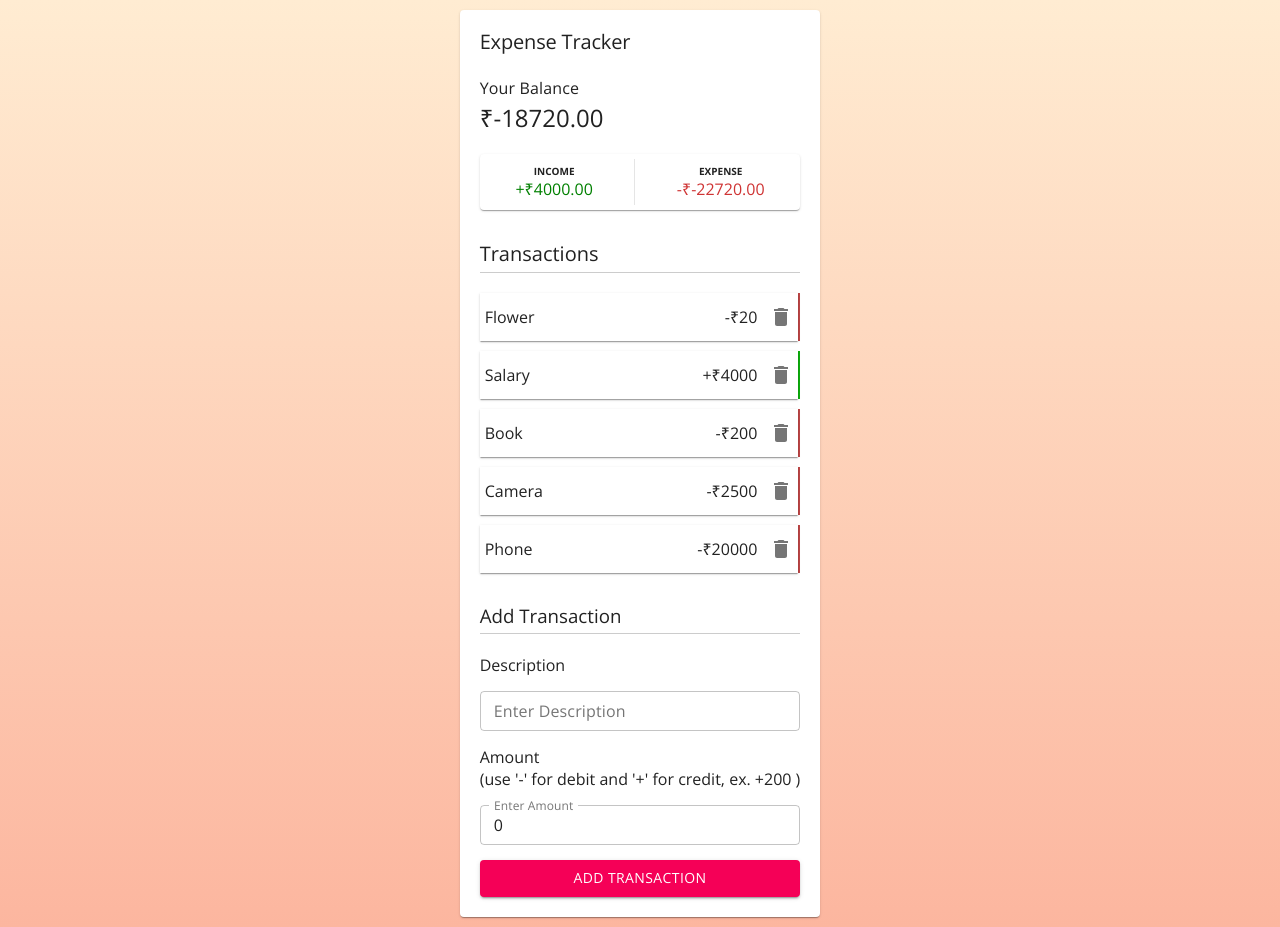
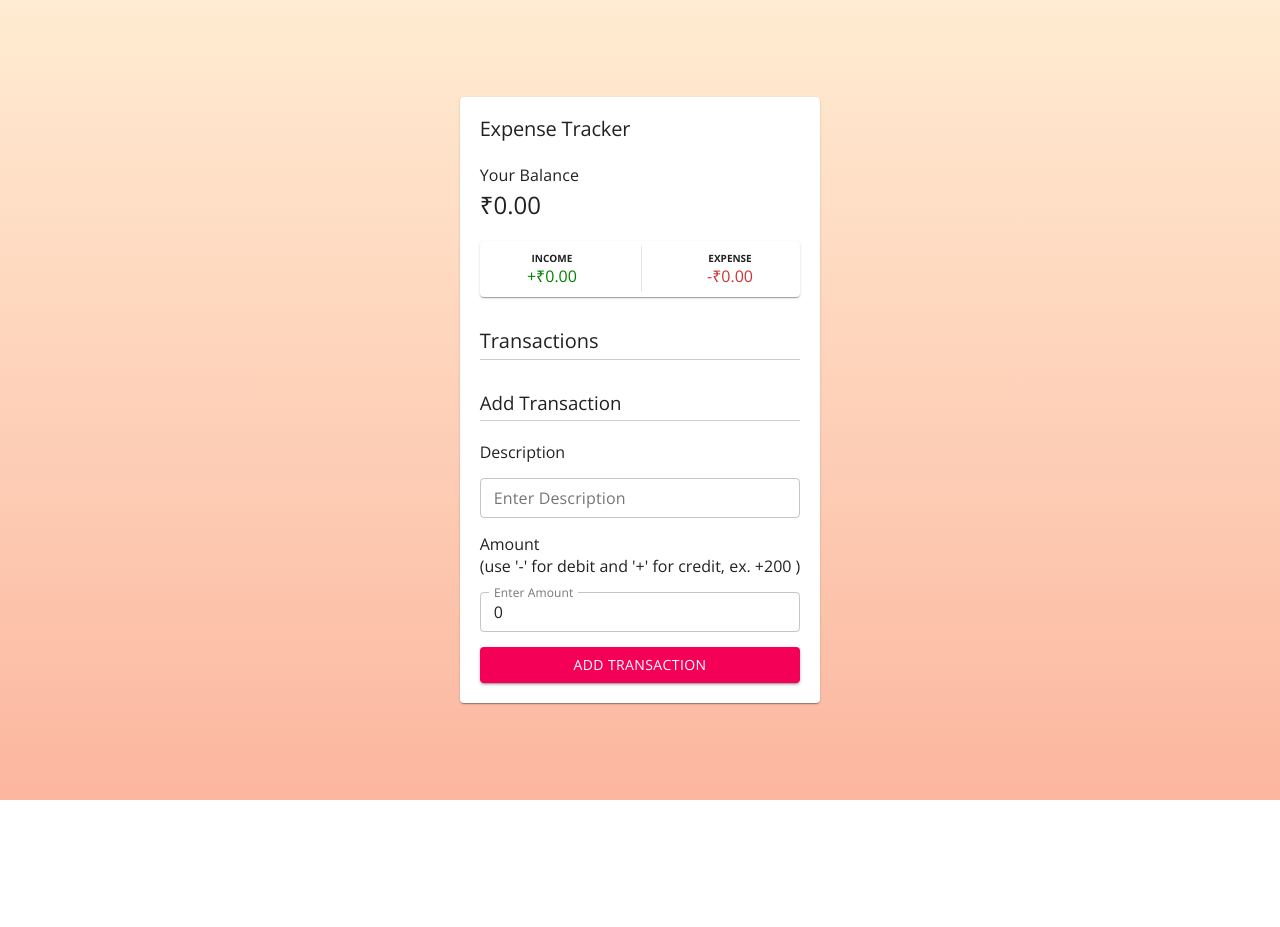
Before and after one commit to Anuragtech02/expense-tracker-react, a React (Create React App) app: page / in a window 1280 px wide. After the commit the page ends 800 px from the top, so only its background shows below. Built offline with nearby package versions, Linux system fonts and the light colour scheme.

Commit message:
All functionalitites done except saving data

```diff
--- a/src/App.js
+++ b/src/App.js
@@ -13,7 +13,6 @@ import styles from "./App.module.css";
 const App = () => {
   return (
     <GlobalProvider>
-      {() => (
       <Paper className={styles.container}>
         <Header />
         <div className={styles.balance}>
@@ -29,7 +28,6 @@ const App = () => {
           <AddTransaction />
         </div>
       </Paper>
-      )}
     </GlobalProvider>
   );
 };
--- a/src/components/AddTransaction/AddTransaction.js
+++ b/src/components/AddTransaction/AddTransaction.js
@@ -1,25 +1,45 @@
-import React, { useState } from "react";
-import { Typography, TextField, Button } from "@material-ui/core";
+import React, { useState, useContext } from "react";
+import { TextField, Button } from "@material-ui/core";
 import styles from "./AddTransaction.module.css";
+import { GlobalContext } from "../../context/GlobalState";
 
 const AddTransaction = () => {
   const [text, setText] = useState("");
   const [amount, setAmount] = useState(0);
 
+  const { addTransaction } = useContext(GlobalContext);
+
+  const onSubmit = (e) => {
+    e.preventDefault();
+
+    const newTransaction = {
+      id: Math.floor(Math.random() * 100000000),
+      text,
+      amount: +amount,
+    };
+
+    addTransaction(newTransaction);
+  };
+
   return (
     <div className={styles.container}>
       <h3>Add Transaction</h3>
       <div className={styles.underLine}></div>
-      <form className={styles.formControl}>
+      <form className={styles.formControl} id="form">
+        <div className={styles.part1}>
           <h4>Description</h4>
           <TextField
             className={styles.input}
             label="Enter Description"
+            type="text"
             variant="outlined"
             size="small"
             value={text}
             onChange={(e) => setText(e.target.value)}
           />
+        </div>
+
+        <div className={styles.part2}>
           <h4>Amount</h4>
           <h4>(use '-' for debit and '+' for credit, ex. +200 )</h4>
           <TextField
@@ -27,18 +47,20 @@ const AddTransaction = () => {
             label="Enter Amount"
             variant="outlined"
             size="small"
+            type="number"
             value={amount}
             onChange={(e) => setAmount(e.target.value)}
           />
-        <div>
+        </div>
+
         <Button
           className={styles.submitBtn}
           variant="contained"
           color="secondary"
+          onClick={onSubmit}
         >
           Add Transaction
         </Button>
-        </div>
       </form>
     </div>
   );
--- a/src/components/Transaction/Transaction.js
+++ b/src/components/Transaction/Transaction.js
@@ -1,9 +1,12 @@
-import React from "react";
+import React, { useContext } from "react";
 import DeleteIcon from "@material-ui/icons/Delete";
 import { Paper, IconButton } from "@material-ui/core";
 import styles from "../TransactionList/TransactionList.module.css";
+import { GlobalContext } from "../../context/GlobalState";
 
 export const Transaction = ({ transaction }) => {
+  const { deleteTransaction } = useContext(GlobalContext);
+
   const sign = transaction.amount > 0 ? "+" : "-";
 
   return (
@@ -16,7 +19,10 @@ export const Transaction = ({ transaction }) => {
           </h4>
         </div>
         <div className={styles.delete}>
-          <IconButton edge="end">
+          <IconButton
+            edge="end"
+            onClick={() => deleteTransaction(transaction.id)}
+          >
             <DeleteIcon />
           </IconButton>
         </div>
--- a/src/context/AppReducer.js
+++ b/src/context/AppReducer.js
@@ -1,5 +1,17 @@
 export default (state, action) => {
   switch (action.type) {
+    case "DELETE_TRANSACTION":
+      return {
+        ...state,
+        transactions: state.transactions.filter(
+          (transaction) => transaction.id !== action.payload
+        ),
+      };
+    case "ADD_TRANSACTION":
+      return {
+        ...state,
+        transactions: [action.payload, ...state.transactions],
+      };
     default:
       return state;
   }
--- a/src/context/GlobalState.js
+++ b/src/context/GlobalState.js
@@ -3,25 +3,40 @@ import AppReducer from "./AppReducer";
 
 //Initial State of the items
 const initialState = {
-  transactions: [
-    { id: 1, text: "Flower", amount: -20 },
-    { id: 2, text: "Salary", amount: +4000 },
-    { id: 3, text: "Book", amount: -200 },
-    { id: 4, text: "Camera", amount: -2500 },
-    { id: 5, text: "Phone", amount: -20000 },
-  ],
+  transactions: [],
 };
 
-//Create Context
+// Create context
 export const GlobalContext = createContext(initialState);
 
-//Provier Component
+// Provider component
 export const GlobalProvider = ({ children }) => {
   const [state, dispatch] = useReducer(AppReducer, initialState);
 
+  // Actions
+  function deleteTransaction(id) {
+    dispatch({
+      type: "DELETE_TRANSACTION",
+      payload: id,
+    });
+  }
+
+  function addTransaction(transaction) {
+    dispatch({
+      type: "ADD_TRANSACTION",
+      payload: transaction,
+    });
+  }
+
   return (
-    <GlobalContext value={{ transactions: state.transactions }}>
+    <GlobalContext.Provider
+      value={{
+        transactions: state.transactions,
+        deleteTransaction,
+        addTransaction,
+      }}
+    >
       {children}
-    </GlobalContext>
+    </GlobalContext.Provider>
   );
 };
```
Lines whose indentation alone changed are shown as unchanged.
